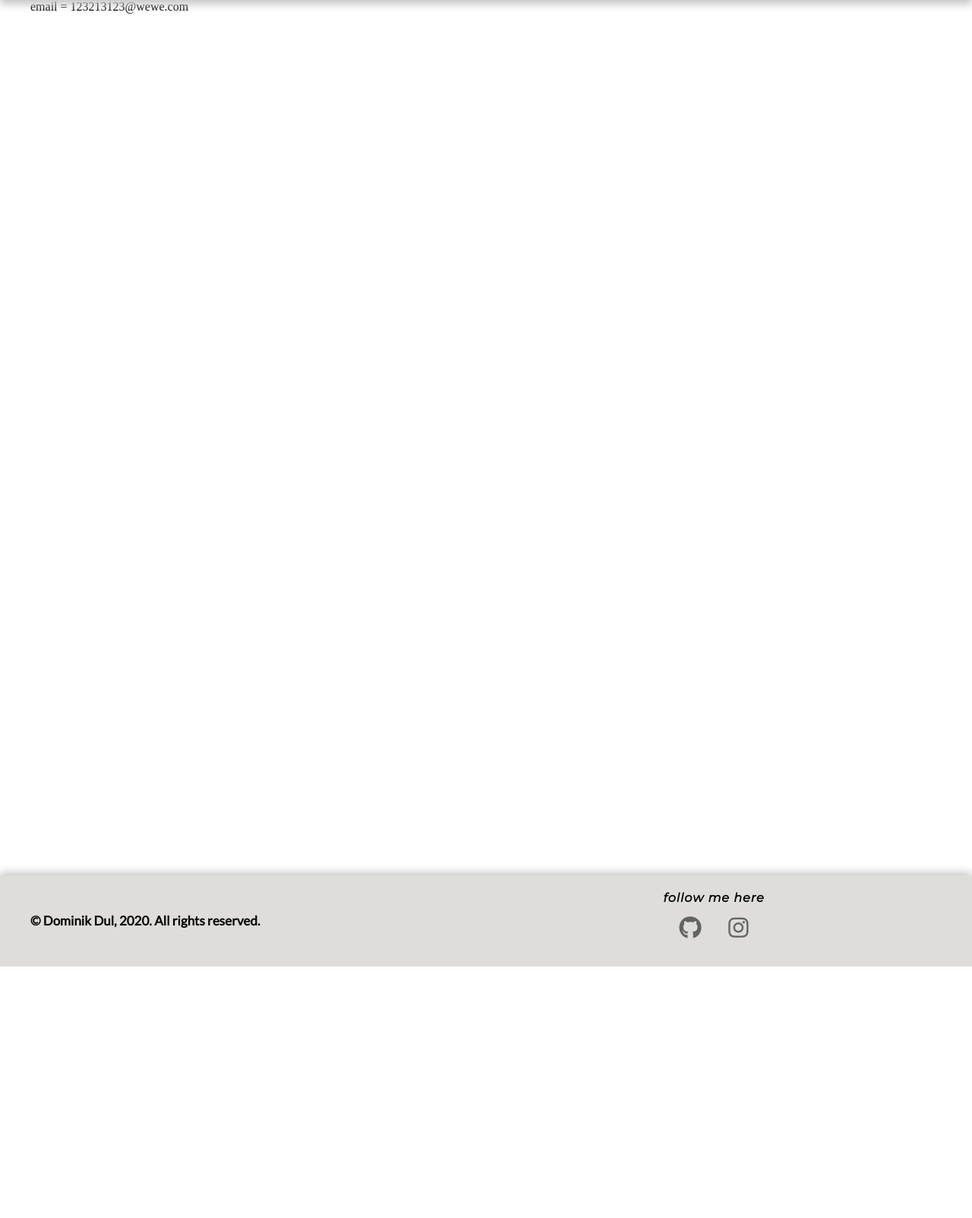
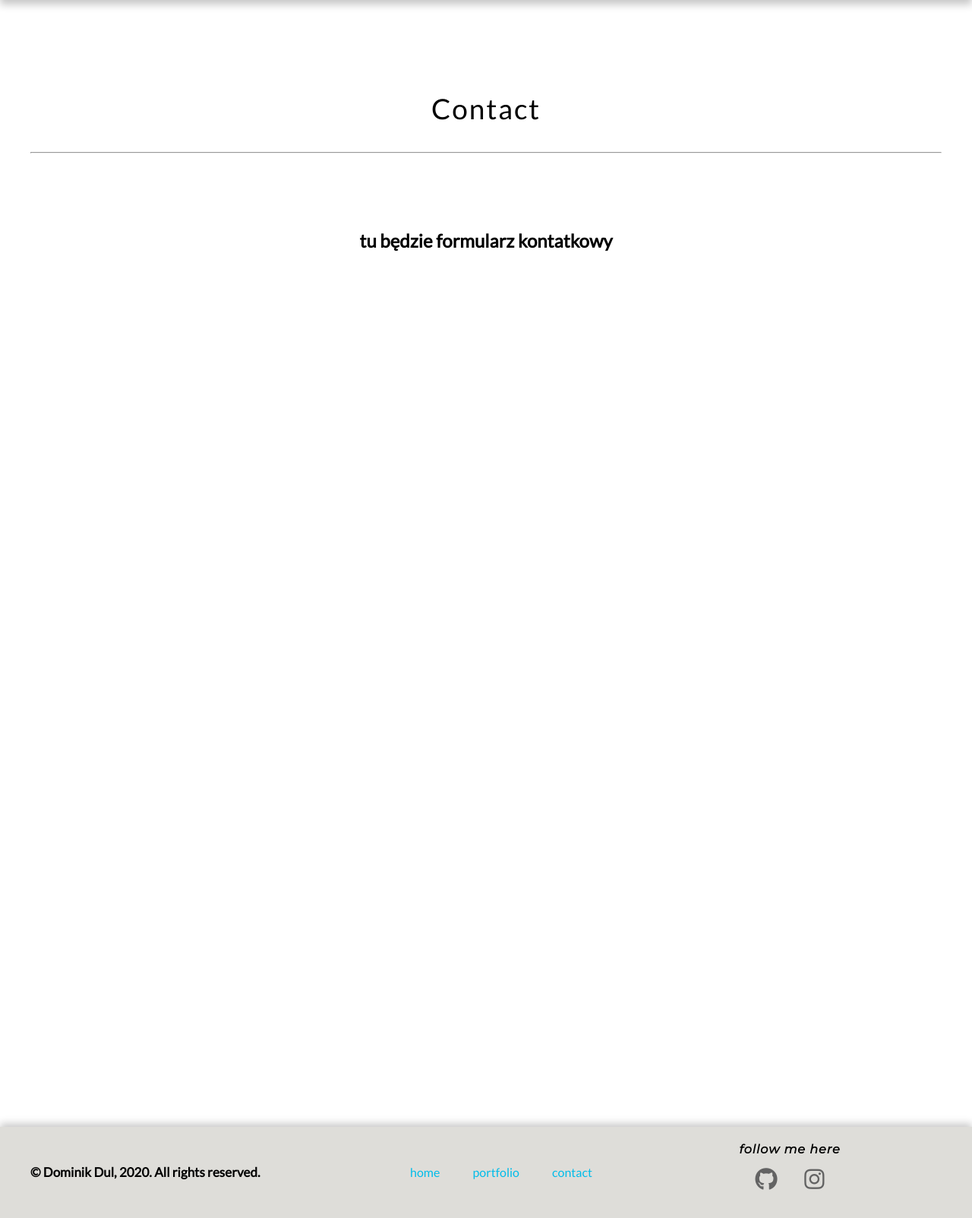
Before and after one commit to Mazzdev/Mazedev, a Django app: page /contact in a window 1280 px wide. Shown: the part 150-1753 px from the top of the page at 76% size. Before the commit the page ends 1422 px from the top, so only its background shows below. Run offline with Django 3.2, Linux system fonts and the light colour scheme; some libraries are stand-ins or nearby versions.

Commit message:
front-end updates

```diff
--- a/static/css/main.css
+++ b/static/css/main.css
@@ -53,6 +53,7 @@ header {
     -moz-box-shadow: 0px 6px 5px 0px rgba(214, 210, 214, 1);
     box-shadow: 0px 6px 5px 0px rgba(214, 210, 214, 1);
     color: white;
+    z-index: 1;
 }
 
 .login {
@@ -91,13 +92,9 @@ header {
 .topnav {
     background-color: #8B8B8B;
     height: 50px;
-    overflow: hidden;
     color: #000;
-    margin-right: auto;
-    margin-left: auto;
+    width: 100%;
     text-align: center;
-    position: sticky;
-    top: 0;
     -webkit-box-shadow: 0px 6px 10px 0px rgba(199, 199, 199, 1);
     -moz-box-shadow: 0px 6px 10px 0px rgba(199, 199, 199, 1);
     box-shadow: 0px 6px 10px 0px rgba(199, 199, 199, 1);
@@ -187,6 +184,7 @@ header {
     letter-spacing: 1px;
     font-weight: 400;
     margin-right: 50px;
+    font-size: 19px;
 }
 
 hr {
@@ -214,18 +212,18 @@ footer {
 }
 
 .copyright {
-    height: 100px;
+    height: 80px;
     line-height: 120px;
     font-weight: 600;
     font-size: 17px;
-    width: 600px;
+    width: 400px;
     float: left;
 }
 
 .social-box {
-    float: left;
+    float: right;
     height: 120px;
-    width: 600px;
+    width: 400px;
     text-align: center;
 }
 
@@ -245,7 +243,7 @@ footer {
 .social-icons a {
     color: #636363;
     text-decoration: none;
-    transition: 500ms;
+    transition: 200ms;
     padding: 5px;
 }
 
@@ -261,3 +259,38 @@ footer {
 .social-icons a:last-child {
     margin-left: 10px;
 }
+
+.subtitle {
+    text-align: center;
+    margin-top: 120px;
+    font-size: 37px;
+    letter-spacing: 2px;
+    font-family: 'Lato', sans-serif;
+    font-weight: 400;
+}
+
+.illdosth {
+    text-align: center;
+    font-size: 25;
+    margin-top: 100px;
+    font-family: 'Lato', sans-serif;
+}
+
+.link {
+    color: #00bce9;
+    text-decoration: none;
+}
+
+.fastnav {
+    width: 100%;
+    text-align: center;
+    line-height: 120px;
+    color: #00bce9;
+    text-decoration: none;
+}
+
+.fastnav a {
+    margin-left: 40px;
+    color: #00bce9;
+    text-decoration: none;
+}
--- a/templates/layout.html
+++ b/templates/layout.html
@@ -25,7 +25,7 @@
     <span id="top"></span>
     <header>
         <div class="logo">
-            <a class="logotext" href="index.html">MAZEDEV.COM</a>
+            <a class="logotext" href="/">MAZEDEV.COM</a>
         </div>
 
         <div class="login">
@@ -35,7 +35,7 @@
     </header>
     <nav>
         <div class="topnav">
-            <a class="active" href="/">HOME</a>
+            <a href="/">HOME</a>
             <a href="/portfolio">PORTFOLIO</a>
             <a href="/contact">CONTACT</a>
         </div>
@@ -45,10 +45,6 @@
 
     <footer>
         <div class="footer-box">
-
-            <div class="copyright">
-                © Dominik Dul, 2020. All rights reserved.
-            </div>
             <div class="social-box">
                 <div class="checksocial">
                     follow me here
@@ -58,10 +54,23 @@
                     <a href="https://www.instagram.com/dominikk.dul" class="fab fa-instagram" target="_blank"></a>
                 </div>
             </div>
+            <div class="copyright">
+                © Dominik Dul, 2020. All rights reserved.
+            </div>
+
+            <div class="fastnav">
+                <a href="/">home</a>
+                <a href="/portfolio">portfolio</a>
+                <a href="/contact">contact</a>
+            </div>
+
+
 
         </div>
     </footer>
-
+    <script src="http://code.jquery.com/jquery-1.10.2.min.js"></script>
+    <script src="http://cdnjs.cloudflare.com/ajax/libs/jquery-easing/1.3/jquery.easing.min.js"></script>
+    <script src="//cdn.jsdelivr.net/npm/stickyNavbar.js@1.3.3/jquery.stickyNavbar.min.js"></script>
 </body>
 
 </html>
--- a/templates/main/about.html
+++ b/templates/main/about.html
@@ -14,7 +14,8 @@
         </div>
         <div class="about-content">
             My name is Dominik and I'm web developer.<br>
-            Lorem ipsum dolor sit amet, consectetur adipiscing elit. Proin nibh augue, suscipit a, scelerisque sed, lacinia in, mi. Cras vel lorem. Etiam pellentesque aliquet tellus. Phasellus pharetra nulla ac diam. Quisque semper justo at risus. Donec venenatis, turpis vel hendrerit interdum, dui ligula ultricies purus, sed posuere libero dui id orci.
+            I'm relatively young because I'm only 16. I started making pages recently.Besides programming, I like to play
+            <a class="link" href="https://eune.leagueoflegends.com/en-pl/" target="_blank">league</a>. I think I'm very sociable and it's not difficult to make new friends for me. My second passion is fitness, I really like going there because I know that all the effort will pay off in the future.
         </div>
         <div class="profileimg">
         </div>
--- a/templates/main/contact.html
+++ b/templates/main/contact.html
@@ -8,7 +8,9 @@
 {% block content %}
 
 <div class="container">
-   email = 123213123@wewe.com
+    <h1 class="subtitle">Contact</h1>
+    <hr>
+    <h2 class="illdosth">tu będzie formularz kontatkowy</h2>
     <br><br><br><br><br><br><br><br><br><br><br><br><br><br><br><br><br><br><br><br><br><br><br><br><br><br><br><br><br><br><br><br><br><br><br><br><br><br><br><br><br><br><br><br><br><br><br><br><br><br><br><br><br><br><br><br><br><br><br><br><br><br><br><br>
 </div>
 
--- a/templates/main/portfolio.html
+++ b/templates/main/portfolio.html
@@ -8,6 +8,9 @@
 {% block content %}
 
 <div class="container">
+    <h1 class="subtitle">Portfolio</h1>
+    <hr>
+    <h2 class="illdosth">If I do something, I'll add</h2>
     <br><br><br><br><br><br><br><br><br><br><br><br><br><br><br><br><br><br><br><br><br><br><br><br><br><br><br><br><br><br><br><br><br><br><br><br><br><br><br><br><br><br><br><br><br><br><br><br><br><br><br><br><br><br><br><br><br><br><br><br><br><br><br><br>
 </div>
 
```
Also changed, not shown: db.sqlite3.
